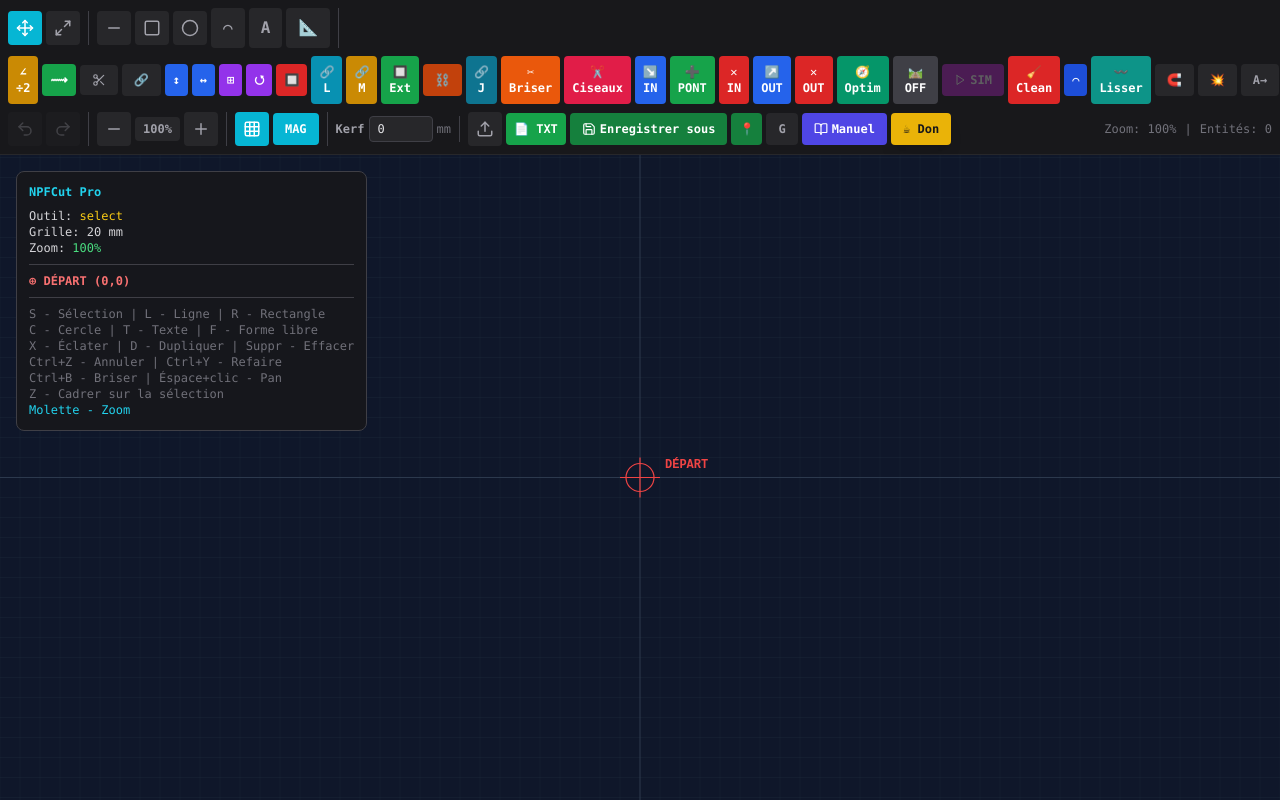
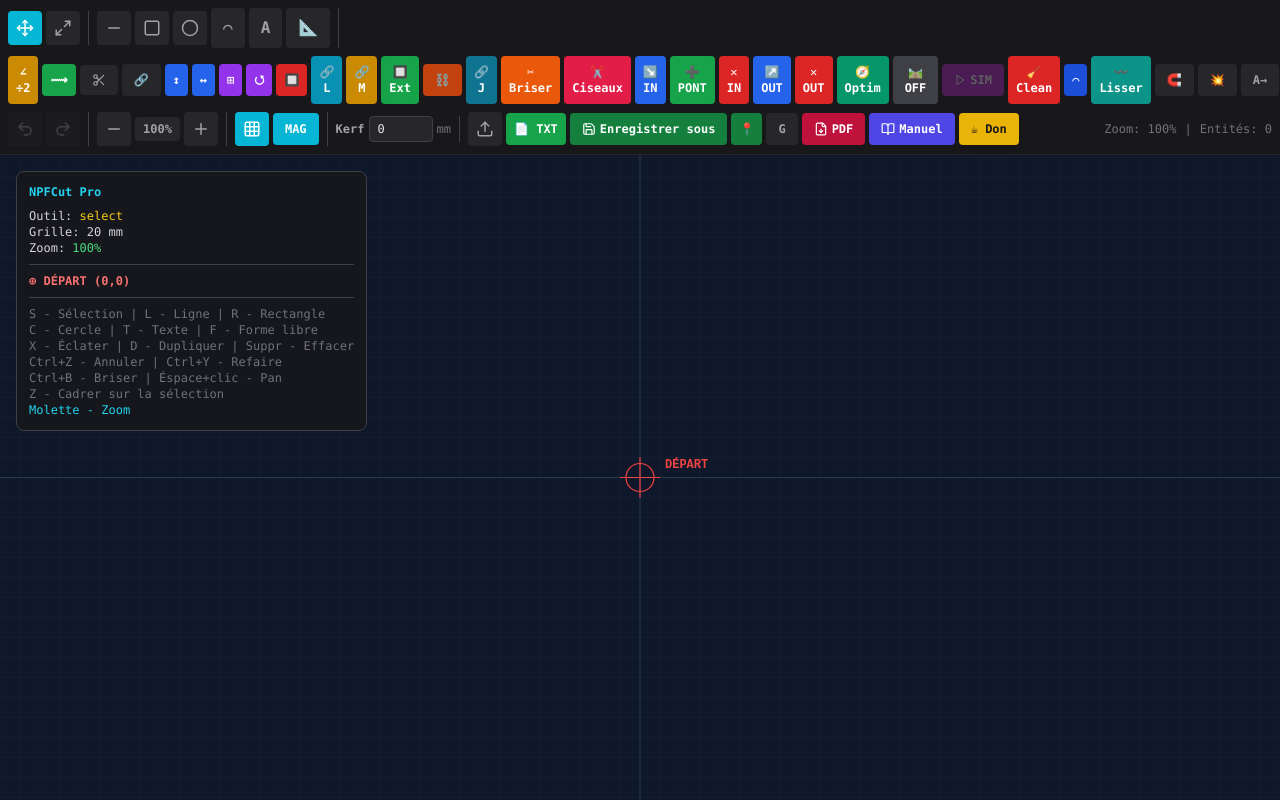
Before and after one commit to franck34300/NPFcut-Pro-2, a React (Vite) app: page / in a window 1280 px wide. Built offline with nearby package versions, Linux system fonts and the light colour scheme.

Commit message:
Enhance Toolbar with PDF export and FileDown support
Added FileDown import and export functionality to the toolbar.

```diff
--- a/src/components/cad/Toolbar.jsx
+++ b/src/components/cad/Toolbar.jsx
@@ -1,6 +1,6 @@
 import {
   Move, Maximize2, Minus, Plus, Square, Circle as CircleIcon,
-  Grid, Download, Upload, Save, Undo2, Redo2, Scissors, Play, BookOpen,
+  Grid, Download, Upload, Save, Undo2, Redo2, Scissors, Play, BookOpen, FileDown,
 } from 'lucide-react';
 import { generateManual } from '@/lib/generateManual';
 
@@ -116,6 +116,7 @@ export default function Toolbar({
         <button onClick={actions.exportDXF} className="px-3 py-2 bg-green-700 hover:bg-green-600 text-white rounded font-bold transition-colors text-xs flex items-center gap-1" title="Enregistrer sous (DXF)"><Save size={14} /> Enregistrer sous</button>
         <button onClick={actions.normalizePosition} className={btnSm('bg-green-700', 'hover:bg-green-600')} title="Normaliser position">📍</button>
         <button onClick={actions.exportGCode} className="px-3 py-2 bg-zinc-800 text-zinc-400 rounded hover:bg-zinc-700 transition-colors font-bold text-xs" title="Exporter G-code">G</button>
+        <button onClick={actions.exportPlanPDF} className="px-3 py-2 bg-rose-700 hover:bg-rose-600 text-white rounded font-bold transition-colors text-xs flex items-center gap-1" title="Exporter le plan en PDF avec cotes"><FileDown size={14} /> PDF</button>
         <button onClick={() => generateManual()} className="px-3 py-2 bg-indigo-600 hover:bg-indigo-500 text-white rounded font-bold transition-colors text-xs flex items-center gap-1" title="Télécharger le manuel d'utilisation (PDF)"><BookOpen size={14} /> Manuel</button>
         <button onClick={() => window.open('https://ko-fi.com/npfcutpro', '_blank', 'noopener,noreferrer')} className="px-3 py-2 bg-yellow-500 hover:bg-yellow-600 text-zinc-900 rounded font-bold transition-colors text-xs shadow-lg" title="Soutenir NPFCut Pro">☕ Don</button>
       </div>
```
